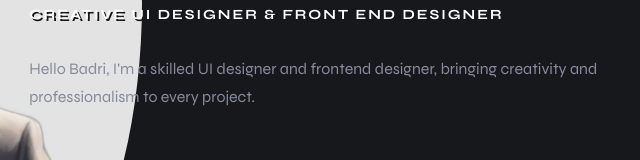
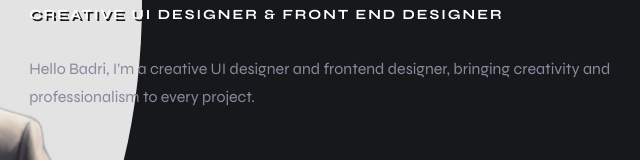
Before and after one commit to Badri03/badri_uishowcase, a plain HTML site: page index.html in a window 1280 px wide. Shown: the part 318-478 px from the top of the page, 555-1195 px from the left. Drawn offline with nearby package versions, Linux system fonts and the light colour scheme.

Commit message:
Update index.html

```diff
--- a/index.html
+++ b/index.html
@@ -131,7 +131,7 @@
             </div>
 
             <p class="section-text">
-              Hello Badri, I'm a skilled UI designer and frontend designer, bringing creativity and professionalism to every project.
+              Hello Badri, I'm a creative UI designer and frontend designer, bringing creativity and professionalism to every project.
 
 
 
```
